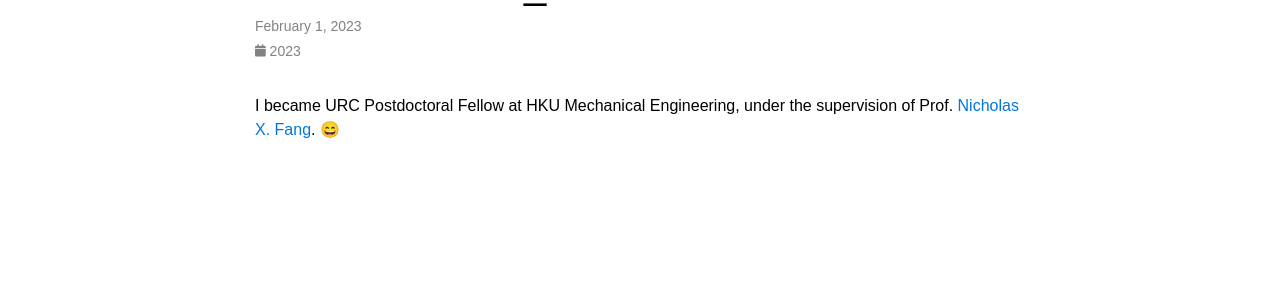
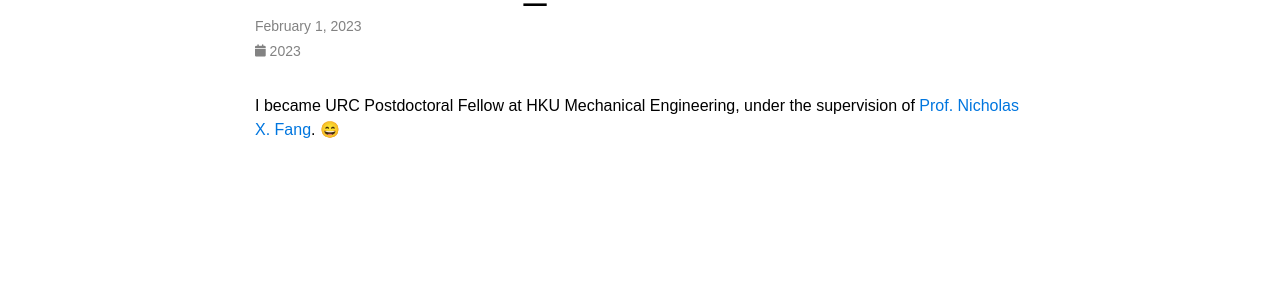
Before and after one commit to Qusichao/Qusichao.github.io, a Jekyll site: the page built from _news/announcement_4.md, in a window 1280 px wide. Shown: the part 145-434 px from the top of the page. Built offline with Jekyll 4.4.1, drawn with Linux system fonts in a browser that asks for light colours; emoji names are drawn with the system emoji font; comment, search, counter and statistics services are not loaded; a style sheet for code colours, icons or effects is not loaded.

```diff
--- a/_news/announcement_4.md
+++ b/_news/announcement_4.md
@@ -5,4 +5,4 @@ inline: true
 related_posts: false
 ---
 
-I became URC Postdoctoral Fellow at HKU Mechanical Engineering, under the supervision of Prof. [Nicholas X. Fang](https://scholar.google.com.hk/citations?user=PcoqNjgAAAAJ&hl=en&oi=ao). :smile:
+I became URC Postdoctoral Fellow at HKU Mechanical Engineering, under the supervision of [Prof. Nicholas X. Fang](https://scholar.google.com.hk/citations?user=PcoqNjgAAAAJ&hl=en&oi=ao). :smile:
```
